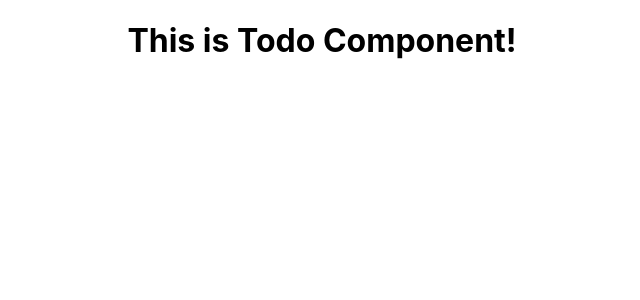
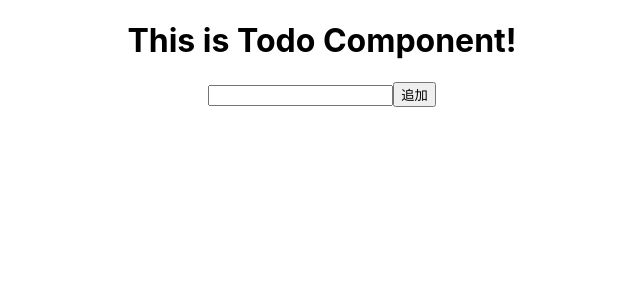
Before and after one commit to sho03/todo, a React (Create React App) app: page / in a window 1280 px wide. Shown: the top 300 px of the page, without its empty margins (318-958 px from the left). Built offline with nearby package versions, Linux system fonts and the light colour scheme.

Commit message:
feat: add new component for adding one todo thing.

```diff
--- /dev/null
+++ b/src/component/AddTodo.tsx
@@ -0,0 +1,11 @@
+import React, { useState } from "react";
+
+export function AddTodo() {
+
+  const [inputValue, setValue] = useState('');
+
+  return <div>
+    <input type="text" value={inputValue} onChange={(e) => setValue(e.target.value)}/>
+    <button>追加</button>
+  </div>
+};
--- a/src/component/TodoContainer.tsx
+++ b/src/component/TodoContainer.tsx
@@ -1,8 +1,12 @@
-import React from "react";
+import React, { useState } from "react";
+import { AddTodo } from "./AddTodo";
 
 export function TodoContainer() {
 
+  const [todos, setTodos] = useState([]);
+
   return <div>
     <h1>This is Todo Component!</h1>
+    <AddTodo />
   </div>
 };
```
